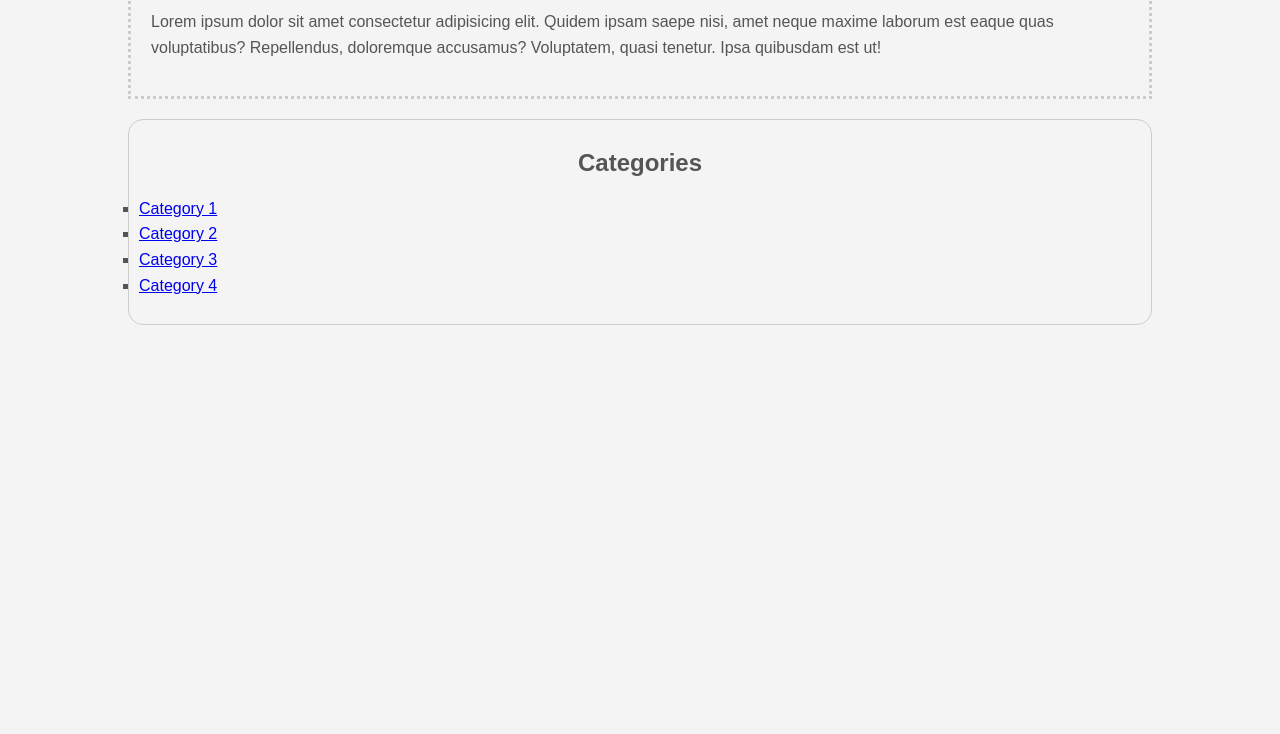
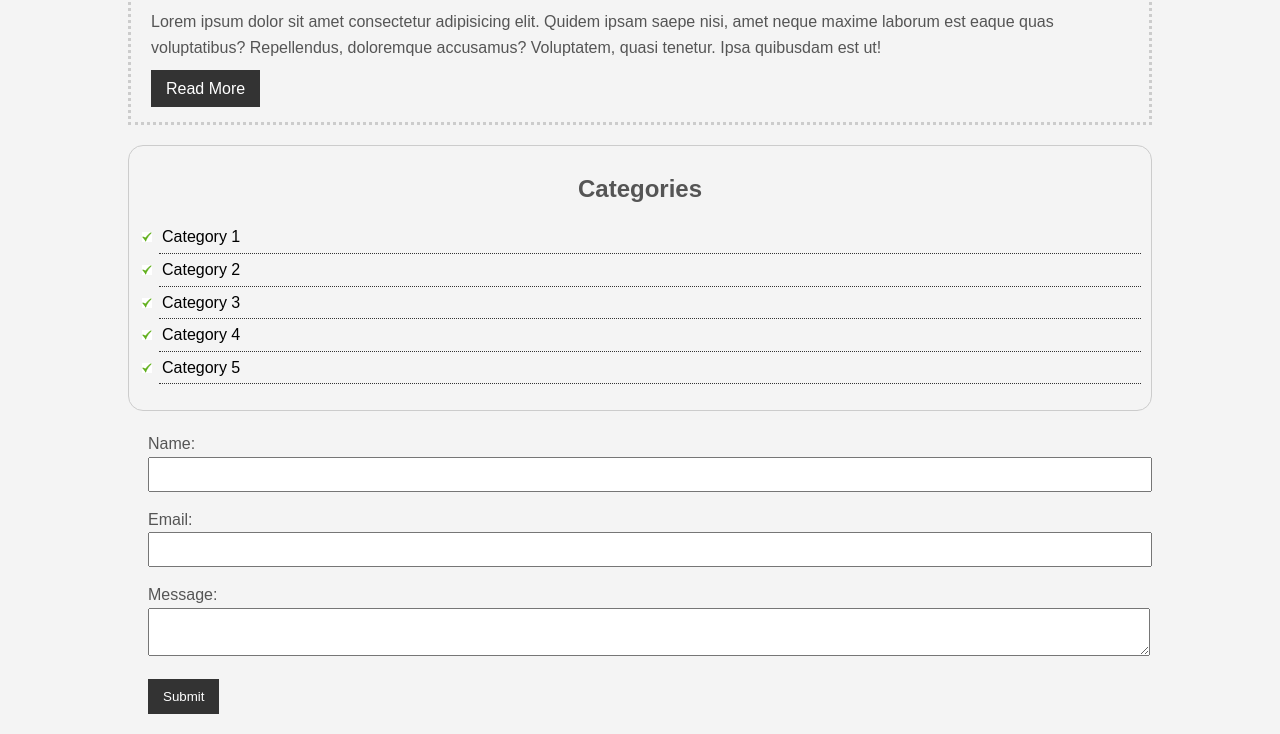
Before and after one commit to JKGills12/cssPractice, a plain HTML site: page cssCheatsheet/index.html in a window 1280 px wide. Shown: the part 284-1018 px from the top of the page. Before the commit the page ends 800 px from the top, so only its background shows below. Drawn offline with Linux system fonts and the light colour scheme.

Commit message:
added a form section

```diff
--- a/cssCheatsheet/CSS/style.css
+++ b/cssCheatsheet/CSS/style.css
@@ -17,10 +17,46 @@ body{
     margin: 0;
 }
 
+a{
+    text-decoration: none;
+    color:#000;
+}
+
+a:hover{
+    color:red;
+}
+
+a:active{
+    color: green;
+}
+
+a:visited{
+
+}
+
 .container{
     width: 80%;
     margin: auto;
 }
+
+/*button moved up under .container because it is global*/
+.button{
+    background-color: #333;
+    color:#fff;
+    padding:10px 15px;
+    border:none;
+}
+
+.button:hover{
+    background:red;
+    color: #ffffff;
+}
+
+.clr{
+    clear: both;
+}
+
+/*anything global should be moved closed to the top of styling sheet - ie button and clr*/
 
 .box-1{
     background-color: #333;
@@ -70,5 +106,31 @@ body{
 
 .categories ul{
     padding: 0;
+    padding-left: 20px;
     list-style: square;
 }
+
+.categories li{
+    padding:3px;
+    border-bottom: dotted 1px #333;
+    list-style-image: url('../../Images/check.png');
+}
+
+.my-form{
+    padding: 20px;
+}
+
+.my-form .form-group{
+    padding-bottom: 15px;
+}
+
+.my-form label{
+    display: block;
+}
+
+.my-form input[type="text"], .my-form textarea{
+    /**[type="text"] will resize the Subtmit button to not take up the full screen*/
+    /*,.my-form textarea will have the my-form (message field) cover the width of the screen*/
+    padding: 8px;
+    width:100%;
+}
--- a/cssCheatsheet/index.html
+++ b/cssCheatsheet/index.html
@@ -16,6 +16,7 @@
     <div class="box-2">
             <h1>Goodbye World</h1>
             <p>Lorem ipsum dolor sit amet consectetur adipisicing elit. Quidem ipsam saepe nisi, amet neque maxime laborum est eaque quas voluptatibus? Repellendus, doloremque accusamus? Voluptatem, quasi tenetur. Ipsa quibusdam est ut!</p>
+            <a class="button" href="">Read More</a>
         </div>
 
         <div class="categories">
@@ -25,9 +26,25 @@
                 <li><a href="#">Category 2</a></li>
                 <li><a href="#">Category 3</a></li>
                 <li><a href="#">Category 4</a></li>
+                <li><a href="test.html">Category 5</a></li>
             </ul>
         </div>
-</div>
+
+        <form class="my-form">
+                <div class="form-group">
+                    <label>Name: </label>
+                        <input type="text" name="name">
+                </div>
+                <div class="form-group">
+                    <label>Email: </label>
+                    <input type="text" name="email">
+                </div>
+                <div class="form-group">
+                    <label>Message: </label>
+                    <textarea type="message"></textarea>
+                </div>
+                <input class="button" type="submit" value="Submit" name="">
+            </form>
 
 </body>
 </html>
```
Also changed, not shown: Images/bgimage.jpg (added), Images/check.png (added).
